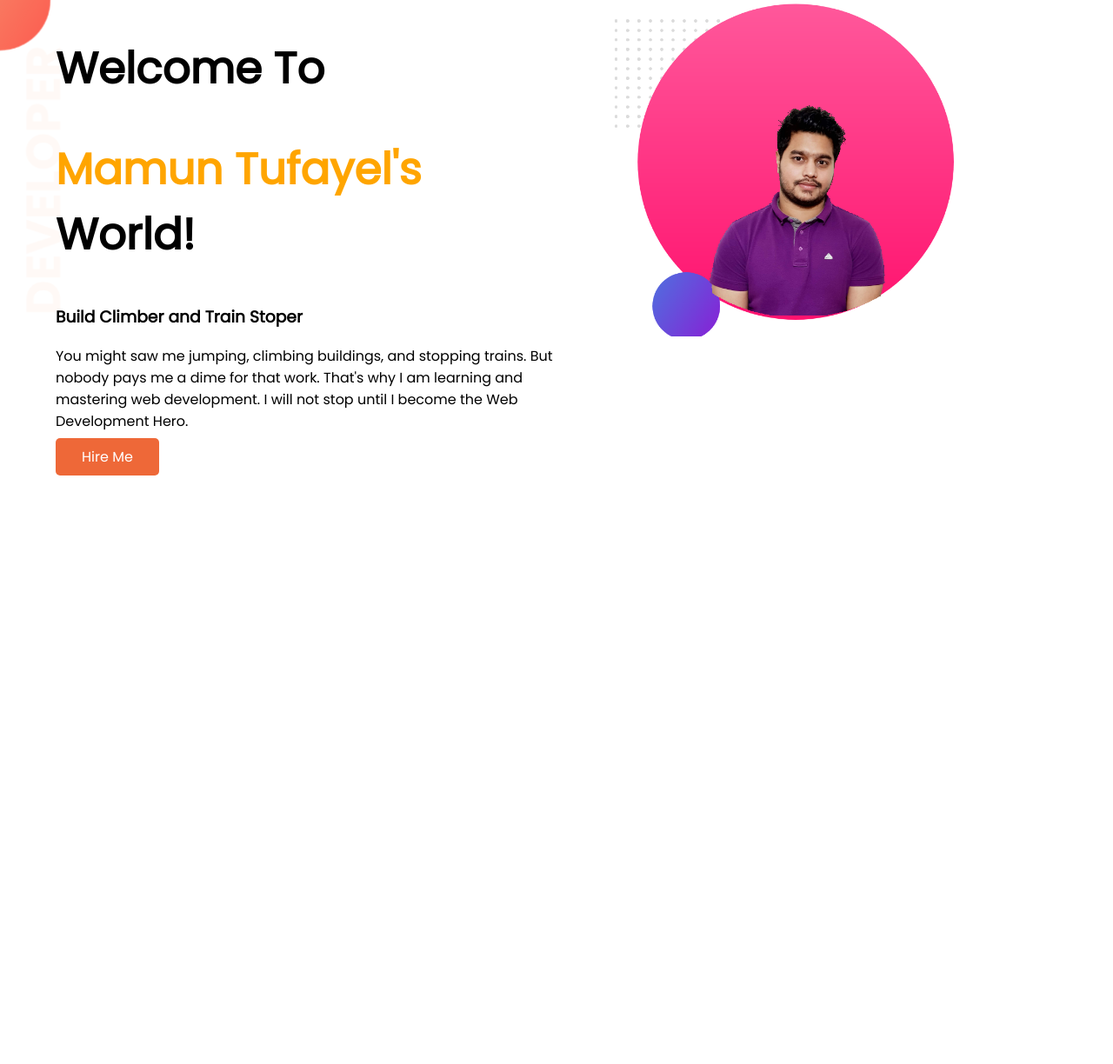
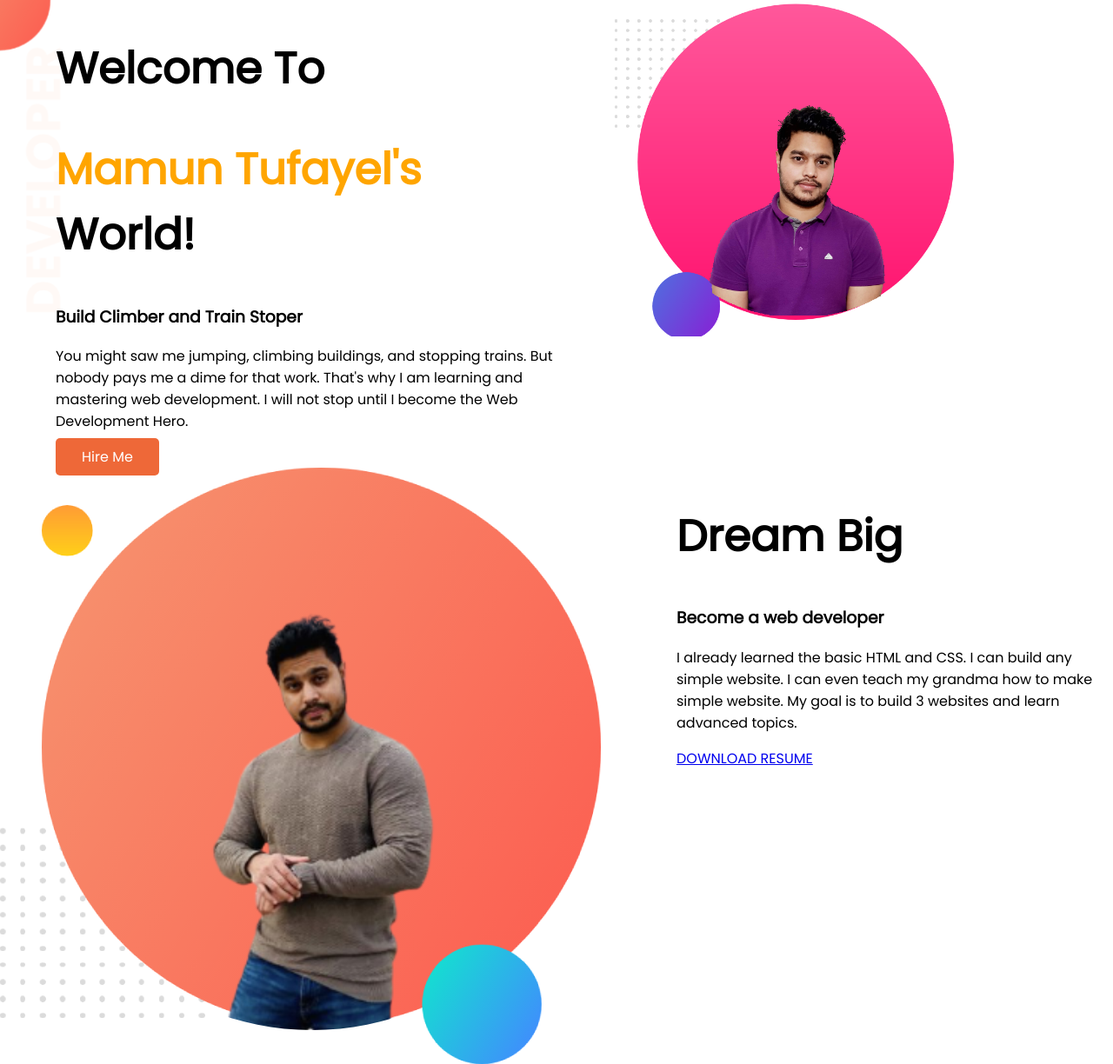
Before and after one commit to mamuntufayel/developer-port, a plain HTML site: page index.html in a window 1280 px wide. Shown: the whole page at 87% size. Before the commit the page ends 800 px from the top, so only its background shows below. Drawn offline with Linux system fonts and the light colour scheme.

Commit message:
first part added

```diff
--- a/index.html
+++ b/index.html
@@ -32,6 +32,19 @@
         </div>
 
     </section>
+    <section class="middle-bennar" <div class="half-width">
+        <img src="images/second.png" alt="">
+        </div>
+        <div class="half-width">
+            <h1>Dream Big</h1>
+            <h3>Become a web developer</h3>
+            <p>I already learned the basic HTML and CSS. I can build any simple website. I can even teach my grandma how
+                to make simple website. My goal is to build 3 websites and learn advanced topics.</p>
+            <a class="linkbutton" target="_blank"
+                href="https://github.com/mamuntufayel/developer-port/blob/main/index.html">DOWNLOAD
+                RESUME</a>
+        </div>
+    </section>
 
 
 </body>
--- a/style.css
+++ b/style.css
@@ -26,4 +26,3 @@ section{
 }
 body{
     margin: 0%;
-}
```
Also changed, not shown: images/second.png (added).
